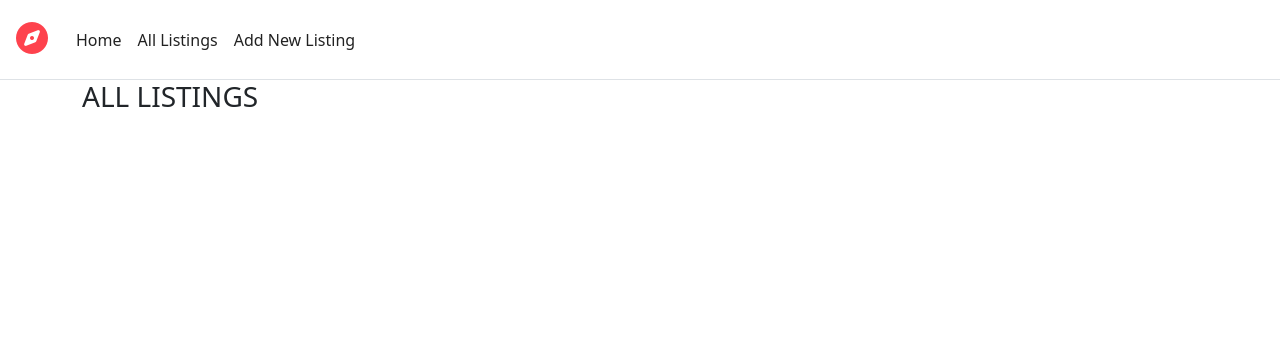
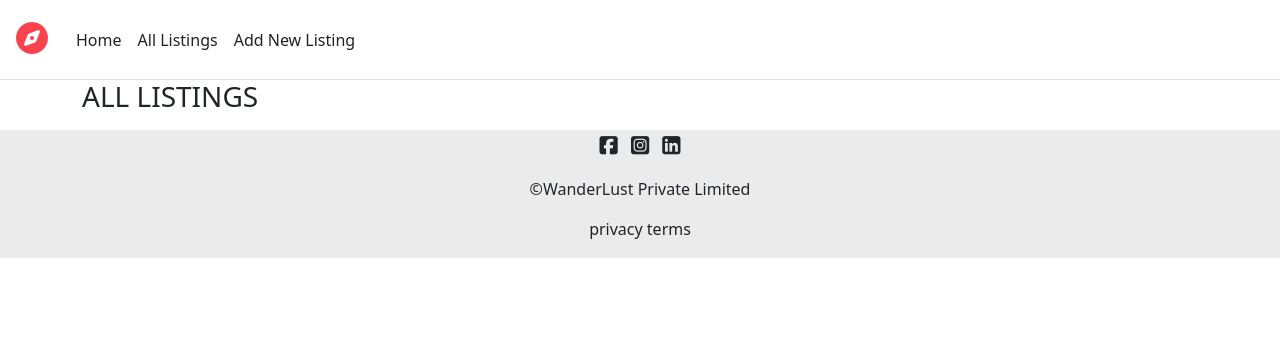
Before and after one commit to Rohan-Saxena644/Big-Project---1, a Node server app: page /listings in a window 1280 px wide. Shown: the top 340 px of the page. Run offline with Node 20, Linux system fonts and the light colour scheme; data that the repository does not hold is empty; some libraries are stand-ins or nearby versions.

Commit message:
Adding footer

```diff
--- a/public/css/style.css
+++ b/public/css/style.css
@@ -16,3 +16,31 @@
 .nav-link{
     color: #222222 !important;
 }
+
+.f-info-links a{
+    text-decoration: none;
+    color:#222222;
+}
+
+.f-info-links a:hover{
+    text-decoration: underline;
+}
+
+.f-info{
+    text-align: center;
+    display: flex;
+    height: 8rem;
+    background-color: #ebebeb;
+    flex-wrap: wrap;
+    justify-content: center;
+    align-items: space-evenly;
+}
+
+.f-info-links{
+    width: 100% ;
+}
+
+.f-info-socials{
+    font-size: 1.3rem;
+    width: 100%;
+}
--- /dev/null
+++ b/views/includes/footer.ejs
@@ -0,0 +1,14 @@
+<footer>
+    <div class="f-info">
+        <div class="f-info-socials">
+            <i class="fa-brands fa-square-facebook"></i>
+            <i class="fa-brands fa-square-instagram"></i>
+            <i class="fa-brands fa-square-linkedin"></i>
+        </div>
+        <div>&copy;WanderLust Private Limited</div>
+        <div class="f-info-links">
+            <a href="/privacy">privacy</a>
+            <a href="/terms">terms</a>
+        </div>
+    </div>
+</footer>
--- a/views/layouts/boilerplate.ejs
+++ b/views/layouts/boilerplate.ejs
@@ -11,6 +11,7 @@
 <body>
     <%- include("../includes/navbar.ejs") %>  <!--to include navbar from includes and just writing bootstrap code there -->
     <div class="container"><%- body %></div>
+    <%- include("../includes/footer.ejs") %>
     <script src="https://cdn.jsdelivr.net/npm/bootstrap@5.3.8/dist/js/bootstrap.bundle.min.js" integrity="sha384-FKyoEForCGlyvwx9Hj09JcYn3nv7wiPVlz7YYwJrWVcXK/BmnVDxM+D2scQbITxI" crossorigin="anonymous"></script>
 </body>
 </html>
```
